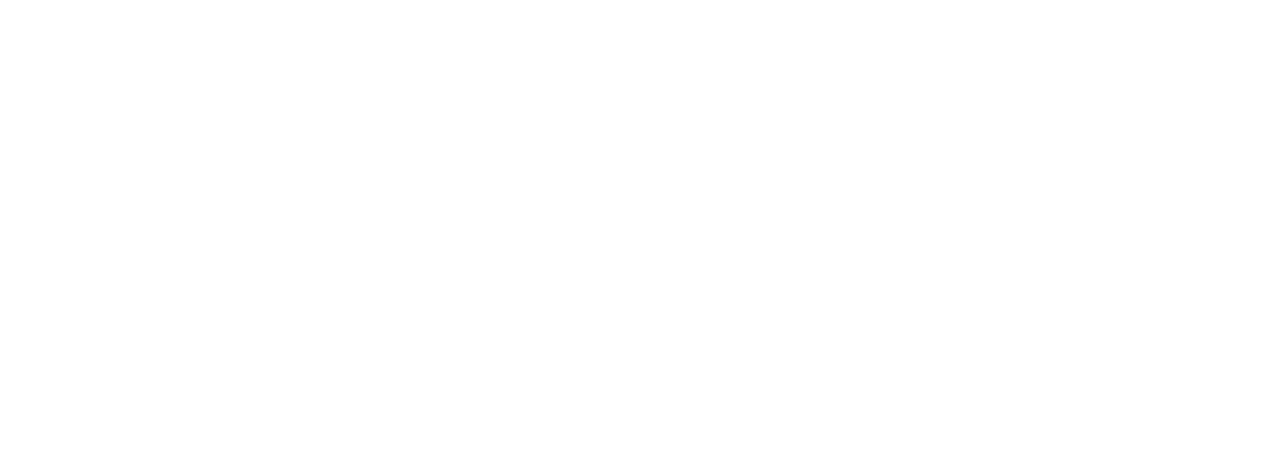
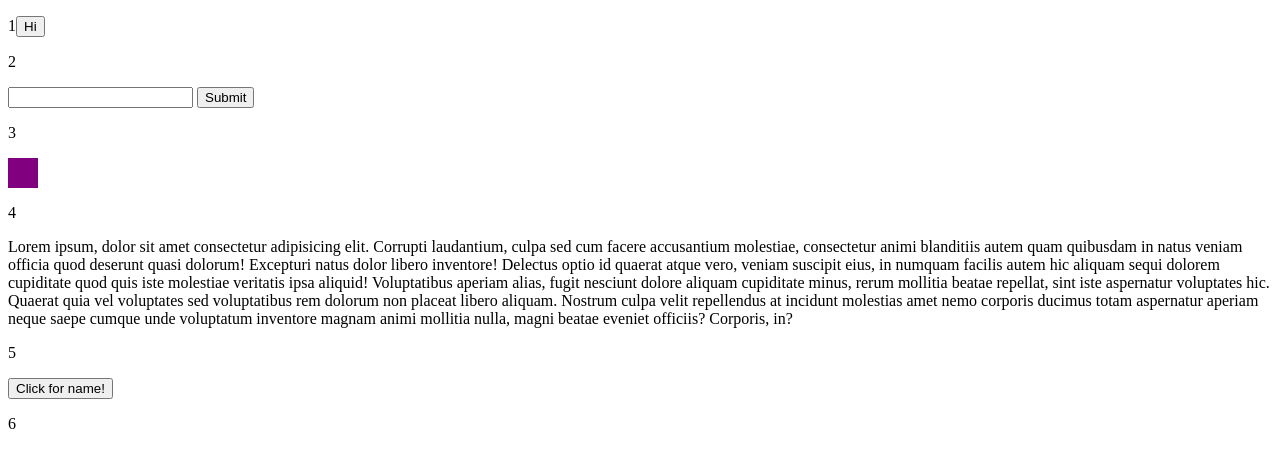
Before and after one commit to h-shahid/Manipulating-HTML, a plain HTML site: page jQuery/index.html in a window 1280 px wide. Drawn offline with nearby package versions, Linux system fonts and the light colour scheme.

Commit message:
incomplete but finished

```diff
--- a/jQuery/app.js
+++ b/jQuery/app.js
@@ -0,0 +1,50 @@
+$(function () {
+  $("#p1").append("<button>Hi</button>");
+  $("button").click(function () {
+    alert("Be well");
+  });
+  $("#btn").click(function () {
+    alert($("#input").val());
+  });
+  $("#div1").mouseover(function () {
+    $("#div1").css("backgroundColor", "pink");
+  });
+  $("#div1").mouseout(function () {
+    $("#div1").css("backgroundColor", "yellow");
+  });
+  $('#para').click(function(){
+
+      const r = Math.floor(Math.random() * 255);
+      const g = Math.floor(Math.random() * 255);
+      const b = Math.floor(Math.random() * 255);
+
+      $('#para').css('color', `rgb(${r},${g},${b})`) })
+})
+let button2 = $("#Btn");
+let div2 = $("#Div2");
+Btn.click(function() {
+    Div2.append($("<span>Hafeeza</span>"));
+});
+/*let friendArray = [
+    "Dana",
+    "Kamiesha",
+    "Gina",
+    "Kesha",
+    "Sonia",
+    "Rajeeyah",
+    "Zarinah",
+    "Jackie",
+    "Eddie",
+    "Shell",
+  ];
+  let friends = document.querySelector('#friends')
+  let list = document.querySelector('#list')
+  let i = 0;
+  friends.addEventListener('click', function() {
+      if (i < friendArray.length){
+        let friend = friendArray[i]
+        let li = document.createElement('li')
+        li.textContent = friend
+        list.appendChild(li)
+        i++
+      } */
--- a/jQuery/index.html
+++ b/jQuery/index.html
@@ -4,14 +4,42 @@
     <meta charset="UTF-8" />
     <meta name="viewport" content="width=device-width, initial-scale=1.0" />
     <title>Document</title>
+    <link rel="stylesheet" href="style.css" />
   </head>
   <body>
+    <p id="p1">1</p>
+    <p id="p2">2</p>
+    <input type="text" id="input" />
+    <input type="button" id="btn" value="Submit" />
+    <p id="p2">3</p>
+    <div id="div1"></div>
+    <p id="p4">4</p>
+    <p id='para'>
+      Lorem ipsum, dolor sit amet consectetur adipisicing elit. Corrupti
+      laudantium, culpa sed cum facere accusantium molestiae, consectetur animi
+      blanditiis autem quam quibusdam in natus veniam officia quod deserunt
+      quasi dolorum! Excepturi natus dolor libero inventore! Delectus optio id
+      quaerat atque vero, veniam suscipit eius, in numquam facilis autem hic
+      aliquam sequi dolorem cupiditate quod quis iste molestiae veritatis ipsa
+      aliquid! Voluptatibus aperiam alias, fugit nesciunt dolore aliquam
+      cupiditate minus, rerum mollitia beatae repellat, sint iste aspernatur
+      voluptates hic. Quaerat quia vel voluptates sed voluptatibus rem dolorum
+      non placeat libero aliquam. Nostrum culpa velit repellendus at incidunt
+      molestias amet nemo corporis ducimus totam aspernatur aperiam neque saepe
+      cumque unde voluptatum inventore magnam animi mollitia nulla, magni beatae
+      eveniet officiis? Corporis, in?
+    </p>
+    <p id="p5">5</p>
+    <div id='div2'>
+      <button id="btn2">Click for name!</button>
+    </div>
+    <p id="p6">6</p>
+
     <script
       src="https://code.jquery.com/jquery-3.5.1.js"
       integrity="sha256-QWo7LDvxbWT2tbbQ97B53yJnYU3WhH/C8ycbRAkjPDc="
       crossorigin="anonymous"
-
     ></script>
-    <script srcs="app.js"></script>
+    <script src="app.js"></script>
   </body>
 </html>
--- /dev/null
+++ b/jQuery/style.css
@@ -0,0 +1,5 @@
+#div1{
+    width: 30px;
+    height: 30px;
+    background-color: purple;
+}
```
